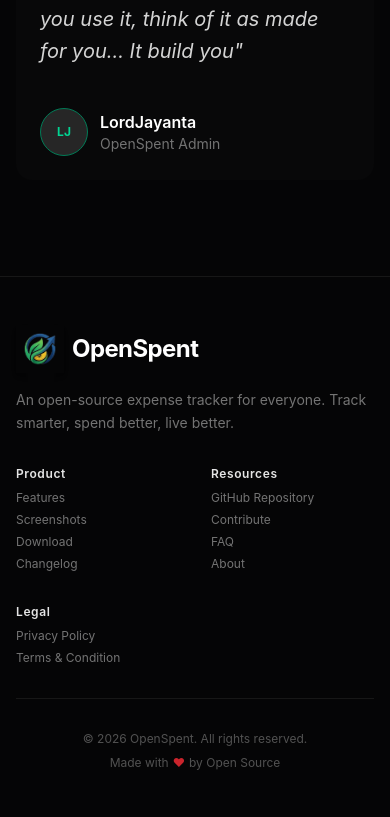
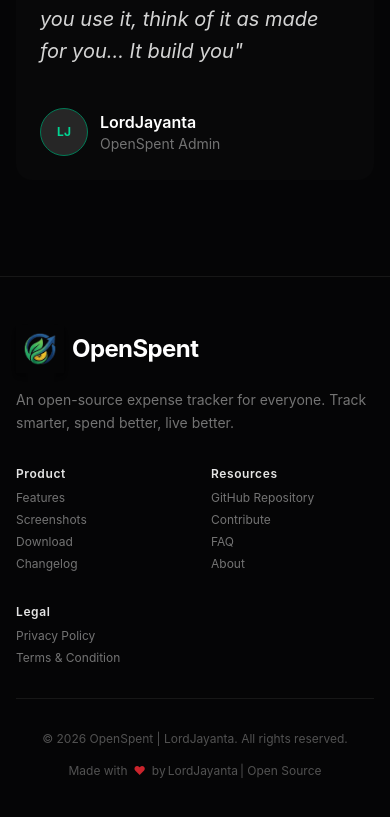
Before and after one commit to LordJayanta/openspent.site, a React (Vite) app: page / in a window 390 px wide. Shown: the part 7582-8399 px from the top of the page. Built offline with nearby package versions, Linux system fonts and the light colour scheme.

Commit message:
feat(ui): fix footer bottom layout responsiveness and add dynamic year/attribution link

```diff
--- a/src/shared/component/Footer.tsx
+++ b/src/shared/component/Footer.tsx
@@ -1,3 +1,4 @@
+import { Link } from 'react-router'
 import type { NavItemType } from '../type/type'
 import FooterLinkList from './FooterLinkList'
 import iconImg from "@/assets/images/icon.webp"
@@ -24,17 +25,16 @@ const productItem: NavItemType[] = [
 
 function Footer() {
     return (
-        <footer
-            className="border-t border-neutral-900 bg-brandBg text-xs text-textMuted mt-12"
-        >
+        <footer className="border-t border-neutral-900 bg-brandBg text-xs text-textMuted mt-12">
             <div className="max-w-7xl mx-auto px-4 sm:px-6 lg:px-8 py-12 grid grid-cols-1 lg:grid-cols-12 gap-8 lg:gap-12">
+
                 {/* Left Column: Brand Identity Info */}
                 <div className="col-span-1 lg:col-span-5 space-y-4">
                     <div className="flex items-center space-x-2">
-                        <img src={iconImg} className="w-12 h-12 flex items-center justify-center shadow-md" alt="OpenSpent Logo" />
+                        <img src={iconImg} className="w-12 h-12 object-contain shadow-md" alt="OpenSpent Logo" />
                         <span className="text-2xl font-bold text-white tracking-tight">OpenSpent</span>
                     </div>
-                    <p className="max-w-md leading-relaxed text-neutral-500 text-sm sm:text-base">
+                    <p className="max-w-md leading-relaxed text-neutral-500 text-sm">
                         An open-source expense tracker for everyone. Track smarter, spend better, live better.
                     </p>
                 </div>
@@ -43,20 +43,17 @@ function Footer() {
                 <div className="col-span-1 lg:col-span-7 grid grid-cols-2 sm:grid-cols-3 gap-8">
                     <FooterLinkList name='Product' navItem={productItem} linkType='a' />
                     <FooterLinkList name='Resources' navItem={resourcesItems} />
-                    {/* The legal column spans nicely or naturally drops to a clean next row on narrow devices */}
                     <FooterLinkList name='Legal' navItem={legalItems} />
                 </div>
 
-
-                {/* <!-- Bottom Footnote Row --> */}
-                <div
-                    className="pt-8 border-t border-neutral-900 flex flex-col sm:flex-row justify-between items-center text-neutral-600 space-y-2 sm:space-y-0"
-                >
-                    <p>&copy; 2026 OpenSpent. All rights reserved.</p>
-                    <p className="flex items-center">
-                        Made with <span className="text-red-500/80 mx-1">♥</span> by Open Source
+                {/* Bottom Footnote Row - FIXED: Spans all 12 columns on large screens */}
+                <div className="col-span-1 lg:col-span-12 pt-8 border-t border-neutral-900 flex flex-col sm:flex-row justify-between items-center text-neutral-600 space-y-4 sm:space-y-0 text-center sm:text-left">
+                     <p>&copy; <span id="year">{new Date().getFullYear()}</span> OpenSpent | <Link to="https://github.com/LordJayanta/">LordJayanta</Link>. All rights reserved.</p>
+                    <p className="flex items-center gap-0.5">
+                        Made with <span className="text-red-500/80 mx-1">♥</span> by <Link to="https://github.com/LordJayanta/">LordJayanta</Link> | Open Source
                     </p>
                 </div>
+
             </div>
         </footer>
     )
```
